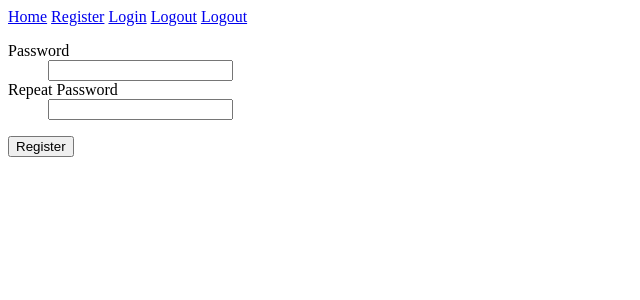
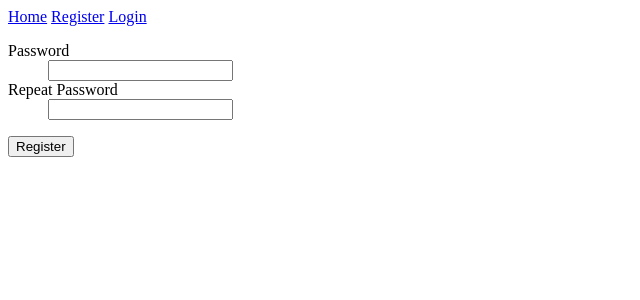
Before and after one commit to samgclarke/flask-starter, a Flask app: page /confirm_reset_password/1 in a window 1280 px wide. Shown: the top 300 px of the page, without its empty margins (0-640 px from the left). Run offline with Flask 2, Linux system fonts and the light colour scheme; parts of the project's set-up code (start-up, migrations or seed data) failed here and were passed over; some libraries are stand-ins or nearby versions.

Commit message:
update base.html

```diff
--- a/flaskstarter/templates/base.html
+++ b/flaskstarter/templates/base.html
@@ -17,8 +17,10 @@
     <a href="{{ url_for('index') }}">Home</a>
     <a href="{{ url_for('auth.register') }}">Register</a>
     <a href="{{ url_for('auth.login') }}">Login</a>
+    {% if g.user.is_authenticated %}
     <a href="{{ url_for('auth.logout') }}">Logout</a>
-    <a href="{{ url_for('auth.reset_password') }}">Logout</a>
+    <a href="{{ url_for('auth.reset_password') }}">Reset Password</a>
+    {% endif %}
     <!--[if lt IE 8]>
         <p class="browserupgrade">You are using an <strong>outdated</strong> browser. Please <a href="http://browsehappy.com/">upgrade your browser</a> to improve your experience.</p>
     <![endif]-->
```
